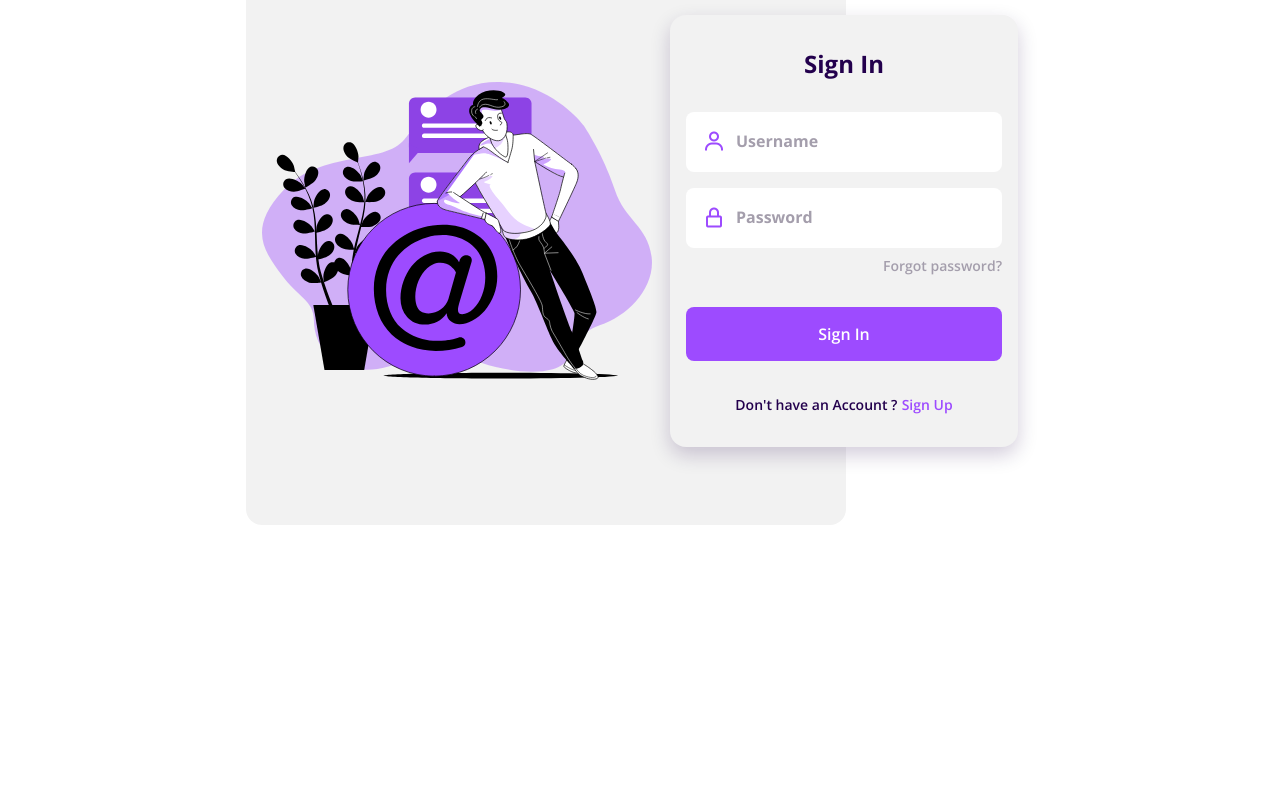
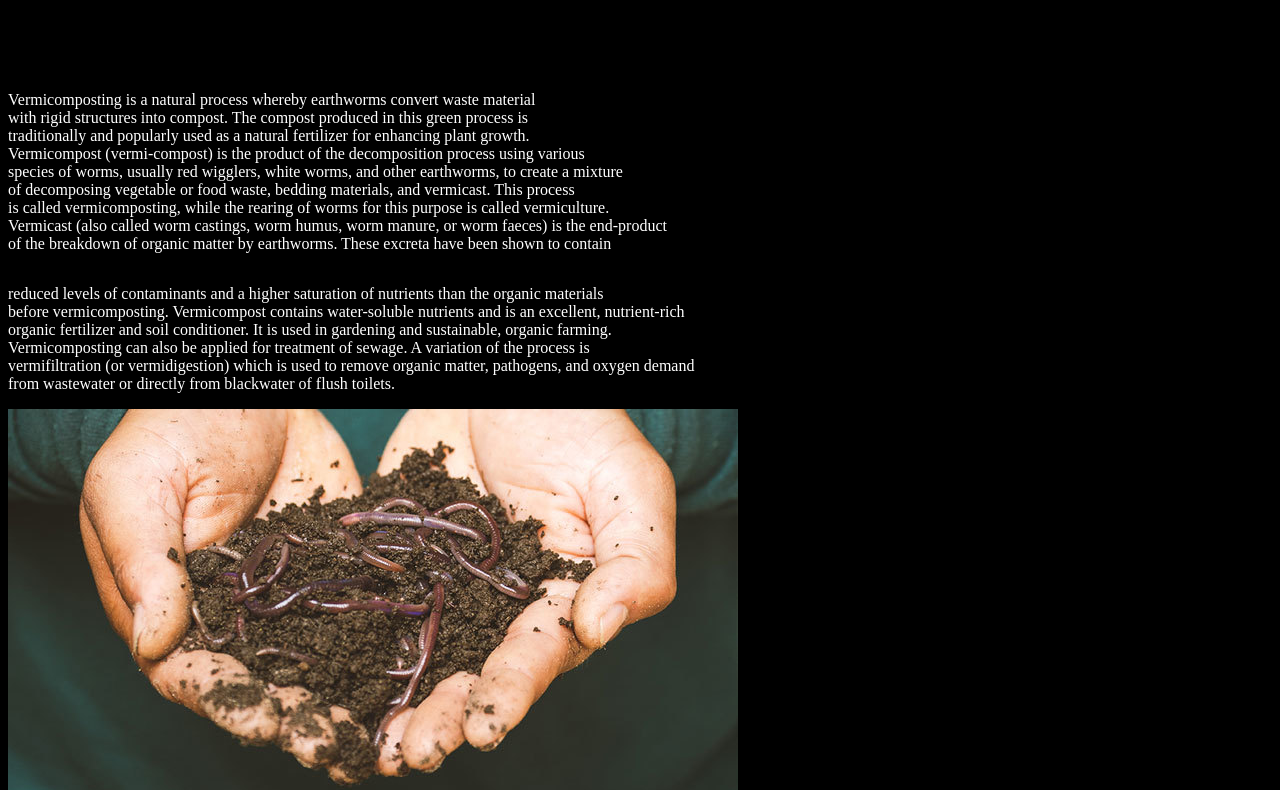
Before and after one commit to BUSTARR/BUSTARR.github.io, a plain HTML site: page index.html in a window 1280 px wide. Shown: the part 169-959 px from the top of the page. Before the commit the page ends 800 px from the top, so only its background shows below. Drawn offline with nearby package versions, Linux system fonts and the light colour scheme.

Commit message:
renew renew

```diff
--- a/assets/css/styles.css
+++ /dev/null
@@ -1,245 +0,0 @@
-/*===== GOOGLE FONTS =====*/
-@import url("https://fonts.googleapis.com/css2?family=Open+Sans:wght@400;600;700&display=swap");
-
-/*===== VARIABLES CSS =====*/
-:root{
-  /*===== Colores =====*/
-  --first-color: #9D4BFF;
-  --first-color-dark: #23004D;
-  --first-color-light: #A49EAC;
-  --first-color-lighten: #F2F2F2;
-
-  /*===== Font and typography =====*/
-  --body-font: 'Open Sans', sans-serif;
-  --h1-font-size: 1.5rem;
-  --normal-font-size: .938rem;
-  --small-font-size: .813rem;
-}
-
-@media screen and (min-width: 768px){
-  :root{
-    --normal-font-size: 1rem;
-    --small-font-size: .875rem;
-  }
-}
-
-/*===== BASE =====*/
-*,::before,::after{
-  box-sizing: border-box;
-}
-
-body{
-  margin: 0;
-  padding: 0;
-  font-family: var(--body-font);
-  font-size: var(--normal-font-size);
-  color: var(--first-color-dark);
-}
-
-h1{
-  margin: 0;
-}
-
-a{
-  text-decoration: none;
-}
-
-img{
-  max-width: 100%;
-  height: auto;
-  display: block;
-}
-
-/*===== LOGIN =====*/
-.login{
-  display: grid;
-  grid-template-columns: 100%;
-  height: 100vh;
-  margin-left: 1.5rem;
-  margin-right: 1.5rem;
-}
-
-.login__content{
-  display: grid;
-}
-
-.login__img{
-  justify-self: center;
-}
-
-.login__img img{
-  width: 310px;
-  margin-top: 1.5rem;
-}
-
-.login__forms{
-  position: relative;
-  height: 368px;
-}
-
-.login__registre, .login__create{
-  position: absolute;
-  bottom: 1rem;
-  width: 100%;
-  background-color: var(--first-color-lighten);
-  padding: 2rem 1rem;
-  border-radius: 1rem;
-  text-align: center;
-  box-shadow: 0 8px 20px rgba(35,0,77,.2);
-  animation-duration: .4s;
-  animation-name: animate-login;
-}
-
-@keyframes animate-login{
-  0%{
-    transform: scale(1,1);
-  }
-  50%{
-    transform: scale(1.1,1.1);
-  }
-  100%{
-    transform: scale(1,1);
-  }
-}
-
-.login__title{
-  font-size: var(--h1-font-size);
-  margin-bottom: 2rem;
-}
-
-.login__box{
-  display: grid;
-  grid-template-columns: max-content 1fr;
-  column-gap: .5rem;
-  padding: 1.125rem 1rem;
-  background-color: #FFF;
-  margin-top: 1rem;
-  border-radius: .5rem;
-}
-
-.login__icon{
-  font-size: 1.5rem;
-  color: var(--first-color);
-}
-
-.login__input{
-  border: none;
-  outline: none;
-  font-size: var(--normal-font-size);
-  font-weight: 700;
-  color: var(--first-color-dark);
-}
-
-.login__input::placeholder{
-  font-size: var(--normal-font-size);
-  font-family: var(--body-font);
-  color: var(--first-color-light);
-}
-
-.login__forgot{
-  display: block;
-  width: max-content;
-  margin-left: auto;
-  margin-top: .5rem;
-  font-size: var(--small-font-size);
-  font-weight: 600;
-  color: var(--first-color-light);
-}
-
-.login__button{
-  display: block;
-  padding: 1rem;
-  margin: 2rem 0;
-  background-color: var(--first-color);
-  color: #FFF;
-  font-weight: 600;
-  text-align: center;
-  border-radius: .5rem;
-  transition: .3s;
-}
-
-.login__button:hover{
-  background-color: var(--first-color-dark);
-}
-
-.login__account, .login__signin, .login__signup{
-  font-weight: 600;
-  font-size: var(--small-font-size);
-}
-
-.login__account{
-  color: var(--first-color-dark);
-}
-
-.login__signin, .login__signup{
-  color: var(--first-color);
-  cursor: pointer;
-}
-
-.login__social{
-  margin-top: 2rem;
-}
-
-.login__social-icon{
-  font-size: 1.5rem;
-  color: var(--first-color-dark);
-  margin: 0 1.5rem;
-}
-
-/*Show login*/
-.block{
-  display: block;
-}
-
-/*Hidden login*/
-.none{
-  display: none;
-}
-
-/* ===== MEDIA QUERIES =====*/
-@media screen and (min-width: 576px){
-  .login__forms{
-    width: 348px;
-    justify-self: center;
-  }
-}
-
-@media screen and (min-width: 1024px){
-  .login{
-    height: 100vh;
-    overflow: hidden;
-  }
-
-  .login__content{
-    grid-template-columns: repeat(2, max-content);
-    justify-content: center;
-    align-items: center;
-    margin-left: 10rem;
-  }
-
-  .login__img{
-    display: flex;
-    width: 600px;
-    height: 588px;
-    background-color: var(--first-color-lighten);
-    border-radius: 1rem;
-    padding-left: 1rem;
-  }
-
-  .login__img img{
-    width: 390px;
-    margin-top: 0;
-  }
-
-  .login__registre, .login__create{
-    left: -11rem;
-  }
-
-  .login__registre{
-    bottom: -2rem;
-  }
-
-  .login__create{
-    bottom: -5.5rem;
-  }
-}
--- a/assets/scss/styles.scss
+++ /dev/null
@@ -1,228 +0,0 @@
-/*===== GOOGLE FONTS =====*/
-@import url('https://fonts.googleapis.com/css2?family=Open+Sans:wght@400;600;700&display=swap');
-
-/*===== VARIABLES CSS =====*/
-:root{
-    /*===== Colores =====*/
-    --first-color: #9D4BFF;
-    --first-color-dark: #23004D;
-    --first-color-light: #A49EAC;
-    --first-color-lighten: #F2F2F2;
-
-    /*===== Font and typography =====*/
-    --body-font: 'Open Sans', sans-serif;
-
-    --h1-font-size: 1.5rem;
-    --normal-font-size: .938rem;
-    --small-font-size: .813rem;
-
-    @media screen and (min-width: 768px){
-        --normal-font-size: 1rem;
-        --small-font-size: .875rem;
-    }
-}
-
-/*===== BASE =====*/
-*,::before,::after{
-    box-sizing: border-box;
-}
-
-body{
-    margin: 0;
-    padding: 0;
-    font-family: var(--body-font);
-    font-size: var(--normal-font-size);
-    color: var(--first-color-dark);
-}
-h1{
-    margin: 0;
-}
-
-a{
-    text-decoration: none;
-}
-img{
-    max-width: 100%;
-    height: auto;
-    display: block;
-}
-
-/*===== LOGIN=====*/
-.login{
-    display: grid;
-    grid-template-columns: 100%;
-    height: 100vh;
-    margin-left: 1.5rem;
-    margin-right: 1.5rem;
-
-    &__content{
-        display: grid;
-    }
-    &__img{
-        justify-self: center;
-        & img{
-            width: 310px;
-            margin-top: 1.5rem;
-        }
-    }
-    &__forms{
-        position: relative;
-        height: 368px;
-    }
-    &__registre, &__create{
-        position: absolute;
-        bottom: 1rem;
-        width: 100%;
-        background-color: var(--first-color-lighten);
-        padding: 2rem 1rem;
-        border-radius: 1rem;
-        text-align: center;
-        box-shadow: 0 8px 20px rgba(35,0,77,.2);
-        animation-duration: .4s;
-        animation-name: animate-login;
-
-        @keyframes animate-login {
-            0%{
-                transform: scale(1,1);
-            }
-            50%{
-                transform: scale(1.1,1.1);
-            }
-            100%{
-                transform: scale(1,1);
-            }
-        }
-    }
-    &__title{
-        font-size: var(--h1-font-size);
-        margin-bottom: 2rem;
-    }
-    &__box{
-        display: grid;
-        grid-template-columns: max-content 1fr;
-        column-gap: .5rem;
-        padding: 1.125rem 1rem;
-        background-color: #FFF;
-        margin-top: 1rem;
-        border-radius: .5rem;
-    }
-    &__icon{
-        font-size: 1.5rem;
-        color: var(--first-color);
-    }
-    &__input{
-        border: none;
-        outline: none;
-        font-size: var(--normal-font-size);
-        font-weight: 700;
-        color: var(--first-color-dark);
-
-        &::placeholder{
-            font-size: var(--normal-font-size);
-            font-family: var(--body-font);
-            color: var(--first-color-light);
-        }
-    }
-    &__forgot{
-        display: block;
-        width: max-content;
-        margin-left: auto;
-        margin-top: .5rem;
-        font-size: var(--small-font-size);
-        font-weight: 600;
-        color: var(--first-color-light);
-    }
-    &__button{
-        display: block;
-        padding: 1rem;
-        margin: 2rem 0;
-        background-color: var(--first-color);
-        color: #FFF;
-        font-weight: 600;
-        text-align: center;
-        border-radius: .5rem;
-        transition: .3s;
-
-        &:hover{
-            background-color: var(--first-color-dark);
-        }
-    }
-    &__account, &__signin, &__signup{
-        font-weight: 600;
-        font-size: var(--small-font-size);
-    }
-    &__account{
-        color: var(--first-color-dark);
-    }
-    &__signin, &__signup{
-        color: var(--first-color);
-        cursor: pointer;
-    }
-    &__social{
-        margin-top: 2rem;
-
-        &-icon{
-            font-size: 1.5rem;
-            color: var(--first-color-dark);
-            margin: 0 1.5rem;
-        }
-    }
-}
-
-/*Show login*/
-.block{
-    display: block;
-}
-
-/*Hidden login*/
-.none{
-    display: none;
-}
-
-/* ===== MEDIA QUERIES =====*/
-
-@media screen and (min-width: 576px){
-    .login{
-        &__forms{
-            width: 348px;
-            justify-self: center;
-        }
-    }
-}
-
-@media screen and (min-width: 1024px){
-    .login{
-        height: 100vh;
-        overflow: hidden;
-
-        &__content{
-            grid-template-columns: repeat(2, max-content);
-            justify-content: center;
-            align-items: center;
-            margin-left: 10rem;
-        }
-        &__img{
-            display: flex;
-            width: 600px;
-            height: 588px;
-            background-color: var(--first-color-lighten);
-            border-radius: 1rem;
-            padding-left: 1rem;
-
-            & img{
-                width: 390px;
-                margin-top: 0;
-            }
-        }
-
-        &__registre, &__create{
-            left: -11rem;
-        }
-        &__registre{
-            bottom: -2rem;
-        }
-        &__create{
-            bottom: -5.5rem;
-        }
-    }
-}
--- a/index.html
+++ b/index.html
@@ -1,84 +1,53 @@
 <!DOCTYPE html>
 <html lang="en">
-    <head>
-        <meta charset="UTF-8">
-        <meta name="viewport" content="width=device-width, initial-scale=1.0">
+<head>
+    <meta charset="UTF-8">
+    <meta http-equiv="X-UA-Compatible" content="IE=edge">
+    <meta name="viewport" content="width=device-width, initial-scale=1.0">
+    <title>Document</title>
+    <link rel="stylesheet" href="/style2.css">
+</head>
+<body style="background-color: black;">
+    <header>
+        <div>
+            <ul id="list">
+                <li class="items">Home</li>
+                <li class="items">Gallery</li>
+                <li class="items">Contact</li>
+            </ul>
+        </div>
+    </header>
 
-        <!-- ===== CSS ===== -->
-        <link rel="stylesheet" href="assets/css/styles.css">
+    <hr>
 
-        <!-- ===== BOX ICONS ===== -->
-        <link href='https://cdn.jsdelivr.net/npm/boxicons@2.0.5/css/boxicons.min.css' rel='stylesheet'>
+    <h1>VERMICOMPOSTING</h1>
+    <br> <br>
 
-        <title>Responsive Login Form Sign In Sign Up</title>
-    </head>
-    <body>
-        <div class="login">
-            <div class="login__content">
-                <div class="login__img">
-                    <img src="assets/img/img-login.svg" alt="">
-                </div>
+    <div id="content">
 
-                <div class="login__forms">
-                    <form action="" class="login__registre" id="login-in">
-                        <h1 class="login__title">Sign In</h1>
+    <p class="paragraph">Vermicomposting is a natural process whereby earthworms convert waste material <br>
+        with rigid structures into compost. The compost produced in this green process is <br>
+        traditionally and popularly used as a natural fertilizer for enhancing plant growth. <br>
+        Vermicompost (vermi-compost) is the product of the decomposition process using various <br>
+        species of worms, usually red wigglers, white worms, and other earthworms, to create a mixture <br>
+        of decomposing vegetable or food waste, bedding materials, and vermicast. This process <br>
+        is called vermicomposting, while the rearing of worms for this purpose is called vermiculture. <br>
+        Vermicast (also called worm castings, worm humus, worm manure, or worm faeces) is the end-product <br>
+        of the breakdown of organic matter by earthworms. These excreta have been shown to contain </p>
 
-                        <div class="login__box">
-                            <i class='bx bx-user login__icon'></i>
-                            <input type="text" placeholder="Username" class="login__input">
-                        </div>
+    <p class="paragraph">
+        reduced levels of contaminants and a higher saturation of nutrients than the organic materials <br>
+        before vermicomposting. Vermicompost contains water-soluble nutrients and is an excellent, nutrient-rich <br>
+        organic fertilizer and soil conditioner. It is used in gardening and sustainable, organic farming. <br>
+        Vermicomposting can also be applied for treatment of sewage. A variation of the process is <br>
+        vermifiltration (or vermidigestion) which is used to remove organic matter, pathogens, and oxygen demand <br>
+        from wastewater or directly from blackwater of flush toilets.
+    </p>
 
-                        <div class="login__box">
-                            <i class='bx bx-lock-alt login__icon'></i>
-                            <input type="password" placeholder="Password" class="login__input">
-                        </div>
+    <img src="earthworm.jpg">
 
-                        <a href="#" class="login__forgot">Forgot password?</a>
+    </div>
 
-                        <a href="#" class="login__button">Sign In</a>
-
-                        <div>
-                            <span class="login__account">Don't have an Account ?</span>
-                            <span class="login__signin" id="sign-up">Sign Up</span>
-                        </div>
-                    </form>
-
-                    <form action="" class="login__create none" id="login-up">
-                        <h1 class="login__title">Create Account</h1>
-
-                        <div class="login__box">
-                            <i class='bx bx-user login__icon'></i>
-                            <input type="text" placeholder="Username" class="login__input">
-                        </div>
-
-                        <div class="login__box">
-                            <i class='bx bx-at login__icon'></i>
-                            <input type="text" placeholder="Email" class="login__input">
-                        </div>
-
-                        <div class="login__box">
-                            <i class='bx bx-lock-alt login__icon'></i>
-                            <input type="password" placeholder="Password" class="login__input">
-                        </div>
-
-                        <a href="#" class="login__button">Sign Up</a>
-
-                        <div>
-                            <span class="login__account">Already have an Account ?</span>
-                            <span class="login__signup" id="sign-in">Sign In</span>
-                        </div>
-
-                        <div class="login__social">
-                            <a href="#" class="login__social-icon"><i class='bx bxl-facebook' ></i></a>
-                            <a href="#" class="login__social-icon"><i class='bx bxl-twitter' ></i></a>
-                            <a href="#" class="login__social-icon"><i class='bx bxl-google' ></i></a>
-                        </div>
-                    </form>
-                </div>
-            </div>
-        </div>
-
-        <!--===== MAIN JS =====-->
-        <script src="assets/js/main.js"></script>
-    </body>
+    <footer id="about"></footer>
+</body>
 </html>
--- /dev/null
+++ b/style2.css
@@ -0,0 +1,30 @@
+h1{
+    color: rgba(5, 82, 5, 0.856);
+    font-size: 80px;
+}
+
+#list{
+    display: flex;
+    list-style: none;
+    position: absolute;
+    right: 20px;
+    top: 20px;
+    color: white;
+}
+
+.items{
+    flex-basis: 200px;
+    padding: 10px;
+    color: white;
+}
+
+.paragraph{
+    color: white;
+}
+
+#content{
+    display: flex;
+    flex-direction: row;
+    flex-wrap: wrap;
+    color: white;
+}
```
Also changed, not shown: assets/js/main.js (deleted, +0 -26 lines), assets/img/img-login.svg (deleted), earthworm.jpg (added), 1 other file.
